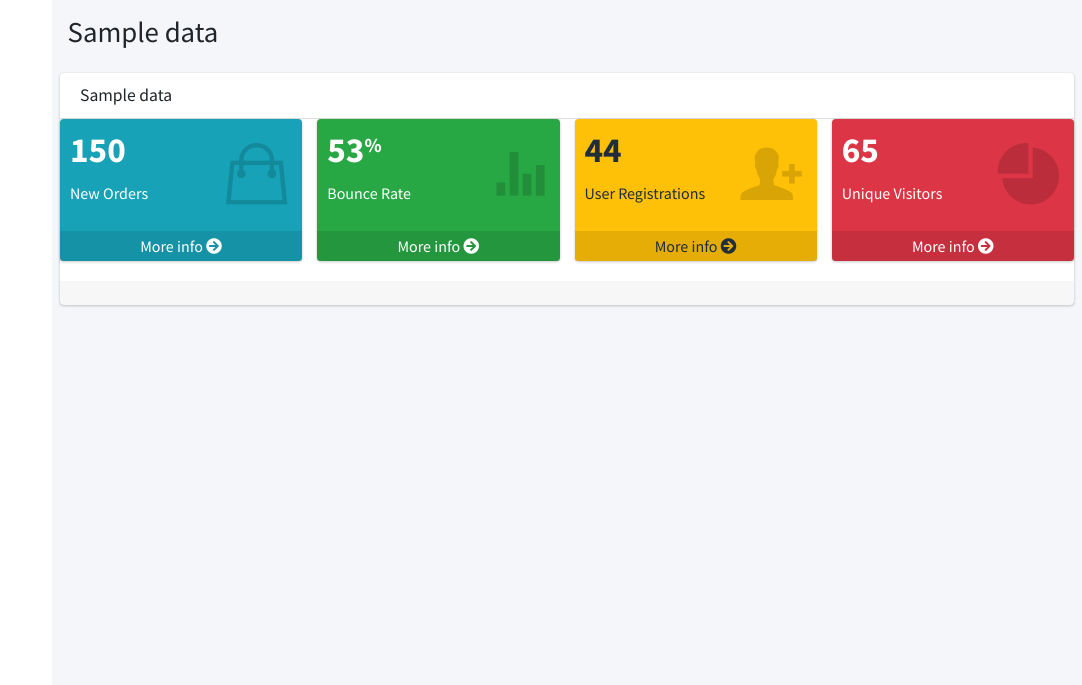
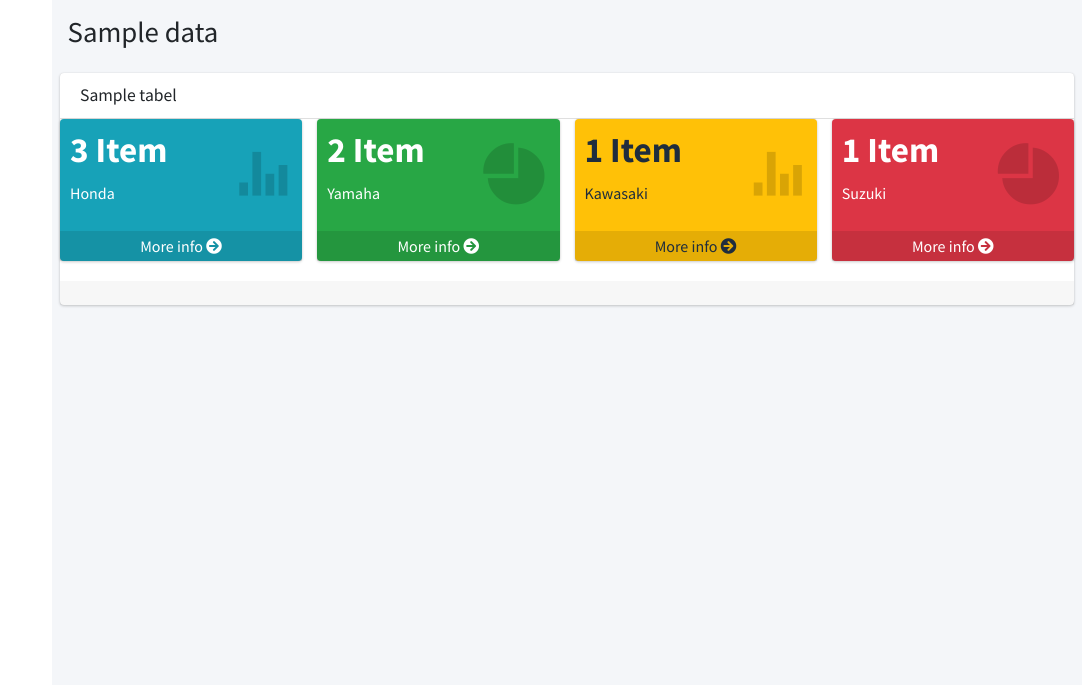
Before and after one commit to setyawanyogi/UTS, a PHP site: the page made by app/views/home/index.php in a window 1280 px wide. Shown: the part 57-742 px from the top of the page, without its empty margins (198-1280 px from the left). Run offline with PHP 8.4, Linux system fonts and the light colour scheme; the template is opened without the code that fills it: most values are stand-ins (such as "Sample title", 1, 10 or a date in 2020); some libraries are stand-ins or nearby versions.

Commit message:
First Commit

```diff
--- a/app/controllers/Home.php
+++ b/app/controllers/Home.php
@@ -11,7 +11,8 @@
 
     public function index()
 {
-$data['title'] = 'Halaman Home';
+$data['title'] = 'Home';
+$data['tabel'] = 'Data Count';
 $this->view('templates/header', $data);
 $this->view('templates/sidebar', $data);
 $this->view('home/index', $data);
--- a/app/views/home/index.php
+++ b/app/views/home/index.php
@@ -15,21 +15,21 @@
 <!-- Default box -->
 <div class="card">
 <div class="card-header">
-<h3 class="card-title"><?= $data['title'];?></h3>
+<h3 class="card-title"><?= $data['tabel'];?></h3>
 </div>
 <div class="row">
           <div class="col-lg-3 col-6">
             <!-- small box -->
             <div class="small-box bg-info">
               <div class="inner">
-                <h3>150</h3>
+                <h3>3 Item</h3>
 
-                <p>New Orders</p>
+                <p name="merek">Honda</p>
               </div>
               <div class="icon">
-                <i class="ion ion-bag"></i>
+                <i class="ion ion-stats-bars"></i>
               </div>
-              <a href="#" class="small-box-footer">More info <i class="fas fa-arrow-circle-right"></i></a>
+              <a href="<?= base_url; ?>/buku" class="small-box-footer">More info <i class="fas fa-arrow-circle-right"></i></a>
             </div>
           </div>
           <!-- ./col -->
@@ -37,14 +37,14 @@
             <!-- small box -->
             <div class="small-box bg-success">
               <div class="inner">
-                <h3>53<sup style="font-size: 20px">%</sup></h3>
+                <h3>2 Item</h3>
 
-                <p>Bounce Rate</p>
+                <p name="merek">Yamaha</p>
               </div>
               <div class="icon">
-                <i class="ion ion-stats-bars"></i>
+                <i class="ion ion-pie-graph"></i>
               </div>
-              <a href="#" class="small-box-footer">More info <i class="fas fa-arrow-circle-right"></i></a>
+              <a href="<?= base_url; ?>/buku" class="small-box-footer">More info <i class="fas fa-arrow-circle-right"></i></a>
             </div>
           </div>
           <!-- ./col -->
@@ -52,14 +52,14 @@
             <!-- small box -->
             <div class="small-box bg-warning">
               <div class="inner">
-                <h3>44</h3>
+                <h3>1 Item</h3>
 
-                <p>User Registrations</p>
+                <p name="merek">Kawasaki</p>
               </div>
               <div class="icon">
-                <i class="ion ion-person-add"></i>
+                <i class="ion ion-stats-bars"></i>
               </div>
-              <a href="#" class="small-box-footer">More info <i class="fas fa-arrow-circle-right"></i></a>
+              <a href="<?= base_url; ?>/buku" class="small-box-footer">More info <i class="fas fa-arrow-circle-right"></i></a>
             </div>
           </div>
           <!-- ./col -->
@@ -67,14 +67,14 @@
             <!-- small box -->
             <div class="small-box bg-danger">
               <div class="inner">
-                <h3>65</h3>
+                <h3>1 Item</h3>
 
-                <p>Unique Visitors</p>
+                <p name="merek">Suzuki</p>
               </div>
               <div class="icon">
                 <i class="ion ion-pie-graph"></i>
               </div>
-              <a href="#" class="small-box-footer">More info <i class="fas fa-arrow-circle-right"></i></a>
+              <a href="<?= base_url; ?>/buku" class="small-box-footer">More info <i class="fas fa-arrow-circle-right"></i></a>
             </div>
           </div>
           <!-- ./col -->
--- a/app/views/templates/sidebar.php
+++ b/app/views/templates/sidebar.php
@@ -8,11 +8,7 @@
 <!-- Sidebar -->
 <div class="sidebar">
 <!-- Sidebar user (optional) -->
-<div class="user-panel mt-3 pb-3 mb-3 d-flex">
-<div class="info">
-<a href="#" class="d-block">@pradanadike</a>
-</div>
-</div>
+
 
 <!-- Sidebar Menu -->
 <nav class="mt-2">
```
Also changed, not shown: app/controllers/About.php (+6 -3 lines), app/models/BukuModel.php (+8 -0 lines), app/views/about/index.php (+20 -4 lines).
